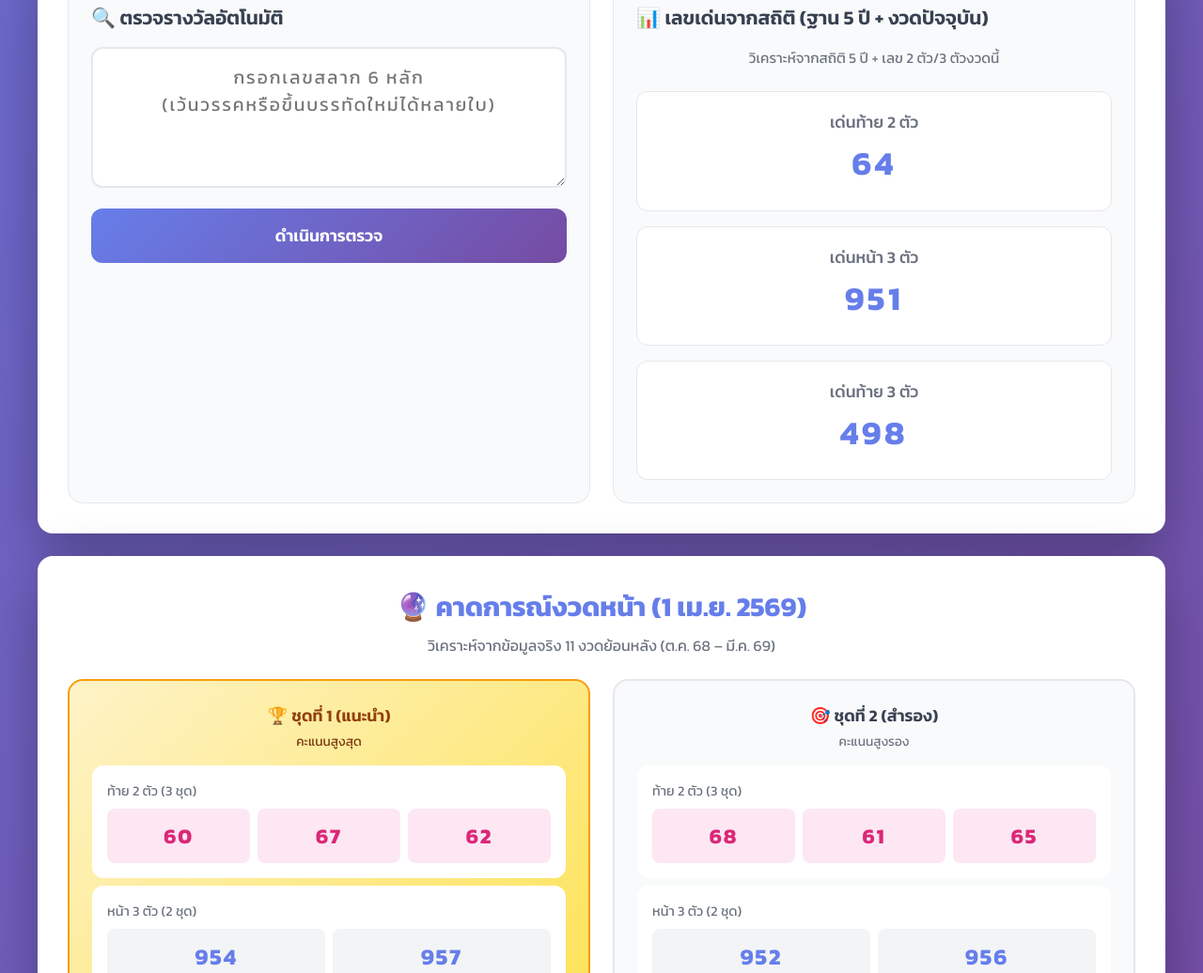
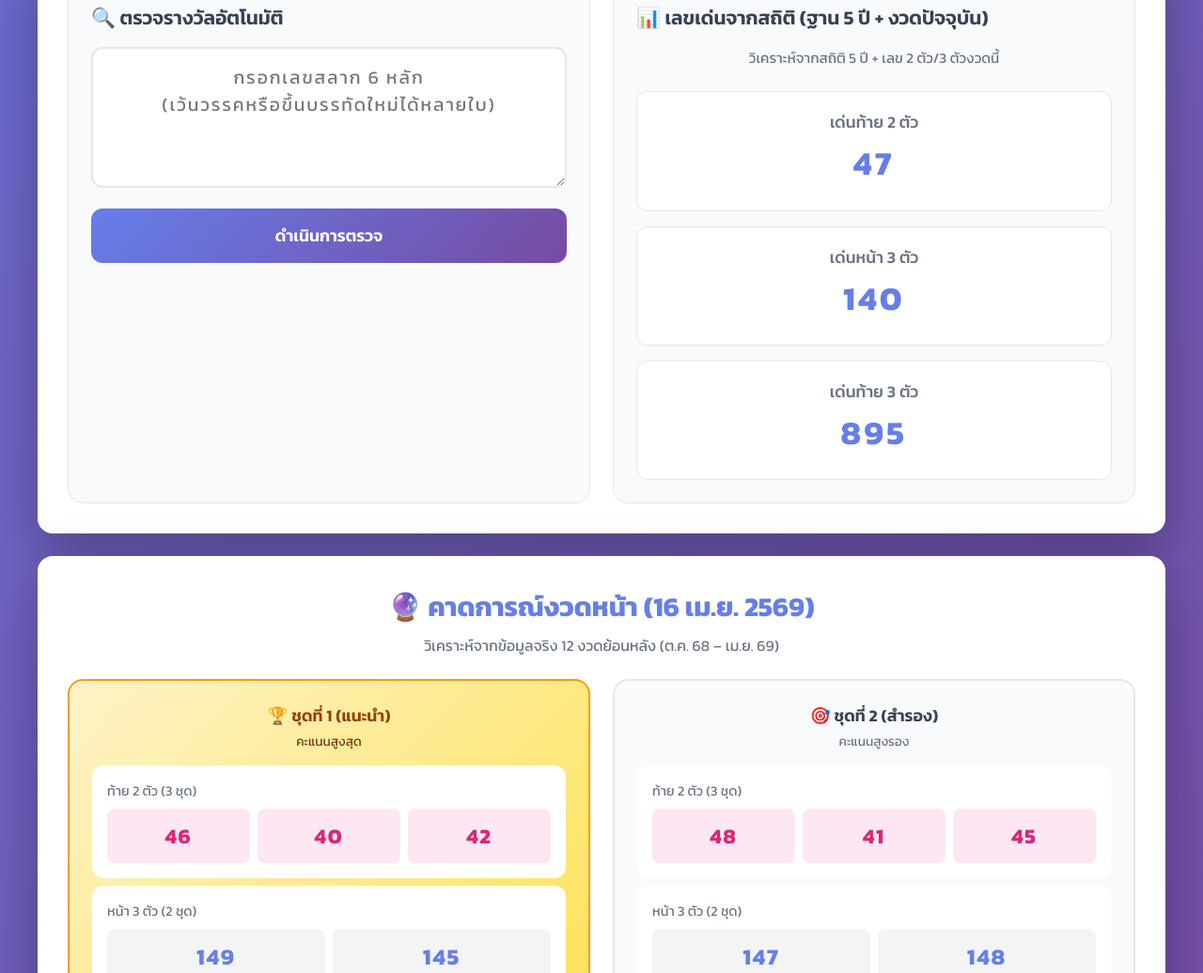
Before and after one commit to anonymous888-hub/lotto_thai, a plain HTML site: page index.html in a window 1280 px wide. Shown: the part 1764-2800 px from the top of the page at 94% size. Drawn offline with Linux system fonts and the light colour scheme; some packages are replaced by stand-ins of ours; a script that the page names is missing.

Commit message:
Update index.html

```diff
--- a/index.html
+++ b/index.html
@@ -71,7 +71,7 @@
                 <h1>🏆 ผลสลากกินแบ่งรัฐบาล</h1>
                 <p id="drawDate">รอสักครู่...</p>
                 <div class="status-badges">
-                    <span id="statusBadge" class="badge badge-live">🟢 อัปเดตข้อมูลจริง 11 งวด | คาดการณ์ 1 เม.ย. 2569</span>
+                    <span id="statusBadge" class="badge badge-live">🟢 อัปเดตข้อมูลจริง 12 งวด | คาดการณ์ 16 เม.ย. 2569</span>
                 </div>
             </div>
             <div class="prize-1">
@@ -143,8 +143,8 @@
 
         <div class="card">
             <div class="header" style="margin-bottom: 1.5rem;">
-                <h2 style="font-size: 1.8rem; color: #667eea; margin-bottom: 0.5rem; font-weight: 700;">🔮 คาดการณ์งวดหน้า (1 เม.ย. 2569)</h2>
-                <p style="font-size: 1rem; color: #6b7280;">วิเคราะห์จากข้อมูลจริง 11 งวดย้อนหลัง (ต.ค. 68 – มี.ค. 69)</p>
+                <h2 style="font-size: 1.8rem; color: #667eea; margin-bottom: 0.5rem; font-weight: 700;">🔮 คาดการณ์งวดหน้า (16 เม.ย. 2569)</h2>
+                <p style="font-size: 1rem; color: #6b7280;">วิเคราะห์จากข้อมูลจริง 12 งวดย้อนหลัง (ต.ค. 68 – เม.ย. 69)</p>
             </div>
 
             <div style="display: grid; grid-template-columns: repeat(auto-fit, minmax(280px, 1fr)); gap: 1.5rem; margin-bottom: 1rem;">
@@ -246,20 +246,20 @@
     <script>
         const sortNumbers = (arr) => arr.sort((a, b) => parseInt(a) - parseInt(b));
 
-        // 🔄 อัปเดตงวดวันที่ 16 มีนาคม 2569
+        // 🔄 อัปเดตงวดวันที่ 1 เมษายน 2569
         const currentDrawData = {
-            date: "16 มีนาคม 2569",
-            prize1: "833009",
-            prize3Front: sortNumbers(["510","983"]),
-            prize3Back: sortNumbers(["439","954"]),
-            prize2Back: "64",
-            prize2: sortNumbers(["397484","374236","179593","735523","117025"]),
-            prize3: sortNumbers(["404097","059493","577743","837597","182277","654498","138565","298749","625073","487540"]),
-            prize4: sortNumbers(["459757","201187","669082","978750","579461","311922","246777","446056","603558","555748","434858","960949","820609","565081","077905","007567","812558","954048","280129","089857","736554","324916","059485","029255","506568","797796","395110","869653","746770","503941","324346","966241","272045","850019","070451","469188","311988","180744","735221","745920","212645","092685","249388","321823","107914","139317","997677","236689","078977","675895"]),
-            prize5: sortNumbers(["476995","061436","134959","782509","837068","192312","090173","809274","426445","841507","335661","705159","599204","709068","261105","247185","054220","282835","060705","261044","032558","592181","420840","405743","966376","031227","248160","298403","069126","421239","812630","422025","142662","325318","686557","984866","217417","308776","081659","299654","129636","175727","769134","913523","842453","960056","717271","467533","263925","963508","906900","564499","358156","913334","483882","121582","983987","839524","066369","139611","312487","658083","017302","396223","918203","238719","053363","705090","797189","040017","712646","859319","022869","558370","547491","588245","499190","159666","083222","931437","977089","515904","700094","619290","878413","813220","202155","334816","664006","336209","985993","486260","918949","648647","404850","461514","724005","958669","745140","828287"])
+            date: "1 เมษายน 2569",
+            prize1: "292514",
+            prize3Front: sortNumbers(["406","113"]),
+            prize3Back: sortNumbers(["851","098"]),
+            prize2Back: "47",
+            prize2: sortNumbers(["491941","730992","381790","865308","276356"]),
+            prize3: sortNumbers(["030158","004579","813180","687640","487893","500244","129247","617221","197088","545393"]),
+            prize4: sortNumbers(["042330","676520","709110","372875","359109","731246","407928","580059","380592","300280","087837","246542","109229","749940","458151","903204","635067","534193","849259","792441","176304","820763","635350","838541","791935","458029","935926","397622","271839","296599","921227","337839","075461","101818","451401","197553","092869","013473","168852","368651","905611","446249","045400","128592","743917","398495","788225","323800","761829","021194"]),
+            prize5: sortNumbers(["073445","189029","224323","978092","178232","560876","144902","961660","946965","786008","063019","527304","064264","575825","443538","437489","011457","131887","209872","484187","142533","495163","489851","843454","753194","684611","755515","715385","042727","616595","437053","405436","764199","033938","107309","738578","263052","042268","751589","895575","581870","520468","684178","374934","043015","188600","829189","969503","267956","224460","464963","980041","629646","321191","566905","283793","637544","874151","672322","712328","989259","230826","669930","456060","323975","938158","676838","538210","731068","951109","944944","768138","513096","383606","868974","201857","496887","349831","708860","710743","550380","611148","665874","525809","316043","682252","460073","952713","500201","786782","556681","716818","154464","251253","264086","755992","955113","065689","107453","486789"])
         };
 
-        // ===== ประวัติย้อนหลัง 10 งวดจริง (เก่า→ใหม่) =====
+        // ===== ประวัติย้อนหลัง 12 งวดจริง (เก่า→ใหม่) =====
         const recentHistory = [
             // 16 ต.ค. 2568
             { prize2Back:"61", prize3Front:["955","531"], prize3Back:["889","476"] },
@@ -281,8 +281,10 @@
             { prize2Back:"07", prize3Front:["527","241"], prize3Back:["578","169"] },
             // 1 มี.ค. 2569
             { prize2Back:"06", prize3Front:["479","054"], prize3Back:["068","837"] },
-            // 16 มี.ค. 2569 (งวดปัจจุบัน)
+            // 16 มี.ค. 2569
             { prize2Back:"64", prize3Front:["510","983"], prize3Back:["439","954"] },
+            // 1 เม.ย. 2569 (งวดปัจจุบัน)
+            { prize2Back:"47", prize3Front:["406","113"], prize3Back:["851","098"] },
         ];
 
         async function initApp() {
@@ -304,20 +306,15 @@
         }
 
         function buildFreqScore() {
-            // เริ่มจาก 0 แล้วสะสมจาก history โดย weight เพิ่มขึ้นตามความใหม่
             const scoreL2 = {'0':0,'1':0,'2':0,'3':0,'4':0,'5':0,'6':0,'7':0,'8':0,'9':0};
             const scoreF3 = {'0':0,'1':0,'2':0,'3':0,'4':0,'5':0,'6':0,'7':0,'8':0,'9':0};
             const scoreB3 = {'0':0,'1':0,'2':0,'3':0,'4':0,'5':0,'6':0,'7':0,'8':0,'9':0};
 
             recentHistory.forEach((draw, idx) => {
-                // งวดใหม่กว่า = weight สูงกว่า (exponential)
                 const w = Math.pow(1.6, idx + 1);
-
-                // เลขท้าย 2 ตัว: นับแต่ละหลัก
                 for (const ch of draw.prize2Back) {
                     if (scoreL2[ch] !== undefined) scoreL2[ch] += w;
                 }
-                // เลขหน้า/ท้าย 3 ตัว: นับแต่ละหลัก
                 for (const p of draw.prize3Front) {
                     for (const ch of p) { if (scoreF3[ch] !== undefined) scoreF3[ch] += w; }
                 }
@@ -347,19 +344,15 @@
             const sortedF3 = Object.entries(scoreF3).sort((a, b) => b[1] - a[1]);
             const sortedB3 = Object.entries(scoreB3).sort((a, b) => b[1] - a[1]);
 
-            // สร้างชุดเลข 2 หลักโดยบังคับให้ชุดที่ 1 และชุดที่ 2 ใช้ตัวเลขต่างกัน
             const generate2Diverse = (sorted, excludeVal, sets) => {
                 const result = [];
                 const usedDigits = new Set();
-                // เพิ่ม excludeVal ใน usedDigits เพื่อข้ามเลขงวดนี้
                 for (const ch of excludeVal) usedDigits.add(ch);
-
                 const digits = sorted.map(x => x[0]);
                 for (let i = 0; i < digits.length && result.length < sets; i++) {
                     for (let j = i + 1; j < digits.length && result.length < sets; j++) {
                         const d1 = digits[i], d2 = digits[j];
                         const combo = d1 + d2;
-                        // ชุดต้องไม่ซ้ำ excludeVal และต้องมีตัวเลขใหม่อย่างน้อย 1 ตัว
                         if (combo !== excludeVal && (!usedDigits.has(d1) || !usedDigits.has(d2))) {
                             result.push(combo);
                             usedDigits.add(d1);
@@ -367,7 +360,6 @@
                         }
                     }
                 }
-                // fallback ถ้ายังไม่ครบ
                 for (let i = 0; i < digits.length && result.length < sets; i++) {
                     for (let j = i + 1; j < digits.length && result.length < sets; j++) {
                         const combo = digits[i] + digits[j];
@@ -377,12 +369,10 @@
                 return result;
             };
 
-            // สร้างชุดเลข 3 หลักโดยบังคับ diversity
             const generate3Diverse = (sorted, excludeArr, sets) => {
                 const result = [];
                 const usedDigits = new Set();
                 for (const ex of excludeArr) for (const ch of ex) usedDigits.add(ch);
-
                 const digits = sorted.map(x => x[0]);
                 for (let i = 0; i < digits.length && result.length < sets; i++) {
                     for (let j = i + 1; j < digits.length && result.length < sets; j++) {
@@ -397,7 +387,6 @@
                         }
                     }
                 }
-                // fallback
                 for (let i = 0; i < digits.length && result.length < sets; i++) {
                     for (let j = i + 1; j < digits.length && result.length < sets; j++) {
                         for (let k = j + 1; k < digits.length && result.length < sets; k++) {
```
